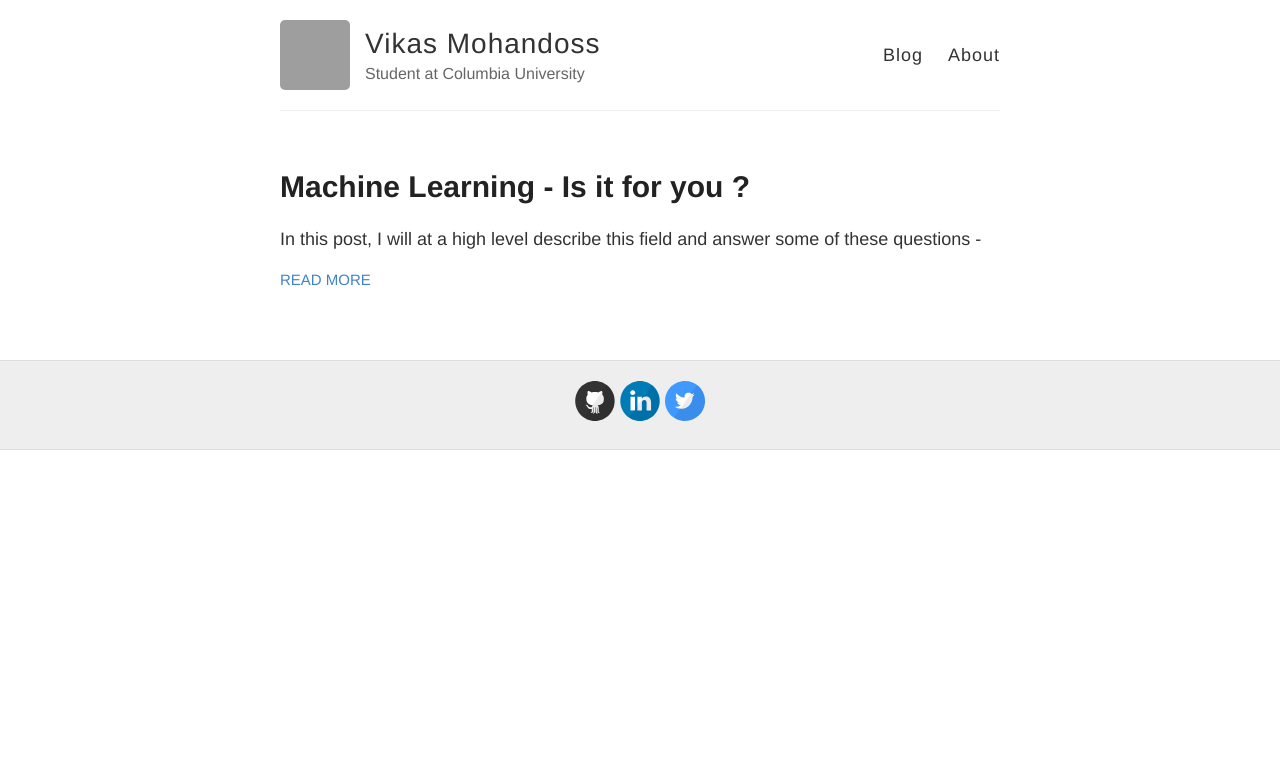
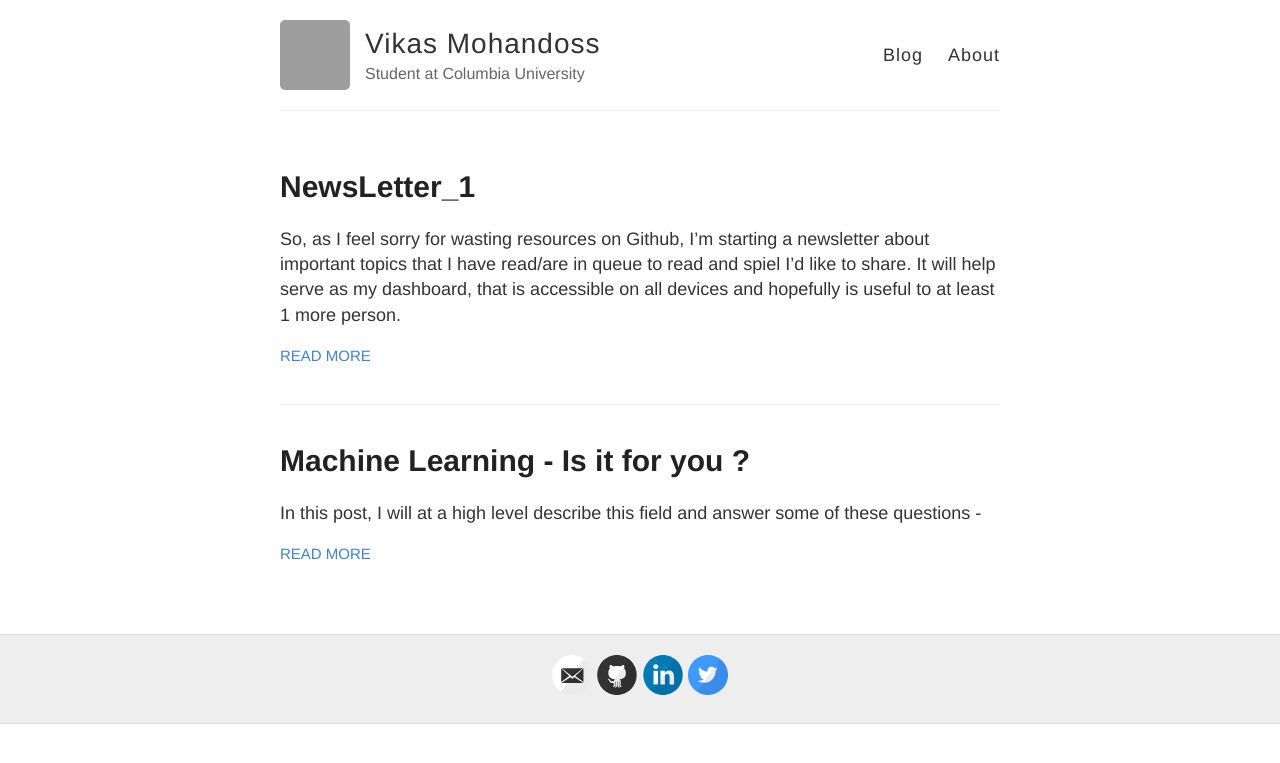
Before and after one commit to VikasMohandoss/VikasMohandoss.github.io, a Jekyll site: the page built from index.html, in a window 1280 px wide. Shown: the top 763 px of the page. Built offline with Jekyll 4.4.1, drawn with Linux system fonts in a browser that asks for light colours; part of the change alters nothing that is shown; grey boxes are pictures that could not be loaded.

Commit message:
NewsLetter_1

```diff
--- a/_config.yml
+++ b/_config.yml
@@ -18,7 +18,7 @@ avatar: https://avatars2.githubusercontent.com/u/10044369?v=3&s=400
 # Includes an icon in the footer for each username you enter
 footer-links:
   dribbble:
-  email:
+  email: vikasmohandoss@gmail.com
   facebook:
   flickr:
   github: VikasMohandoss
--- a/_layouts/default.html
+++ b/_layouts/default.html
@@ -1,5 +1,6 @@
 <!DOCTYPE html>
 <html>
+<script type="text/javascript" src="http://cdn.mathjax.org/mathjax/latest/MathJax.js?config=TeX-AMS-MML_HTMLorMML"></script>
   <head>
     <title>{% if page.title %}{{ page.title }} – {% endif %}{{ site.name }} – {{ site.description }}</title>
 
--- /dev/null
+++ b/_posts/2017-6-25-NewsLetter1.md
@@ -0,0 +1,52 @@
+---
+layout: post
+comments: true
+title: NewsLetter_1
+---
+
+So, as I feel sorry for wasting resources on Github, I'm starting a newsletter about important topics that I have read/are in queue to read and spiel I'd like to share. It will help serve as my dashboard, that is accessible on all devices and hopefully is useful to at least 1 more person.
+
+June-July 2017
+
+NewsLetter
+
+AI -
+
+1. Yaov Goldberg and Yann LeCunn's popcorn consuming take on ArXiv and the publicity(false?) of neural nets - https://medium.com/@yoav.goldberg/an-adversarial-review-of-adversarial-generation-of-natural-language-409ac3378bd7, https://www.facebook.com/yann.lecun/posts/10154498539442143, https://medium.com/@yoav.goldberg/a-response-to-yann-lecuns-response-245125295c02
+2. SELU Activation Function that helps self normalize neural nets - https://arxiv.org/pdf/1706.02515.pdf. Fun Note : One of the authors - Hochreiter published a paper on LSTM in 1997. (I really do not know my target audience, so forgive me)
+3. All developers calling, Google's in-house object detection system is now open sourced. Yes! until of course free trial runs out... I miss the old days when I could build local models and feel smug about accuracy. (And, I didn’t have to pay!)
+4. Neural Network inception by Christopher Google Nolan
+https://research.googleblog.com/2017/05/using-machine-learning-to-explore.html
+5. Speaking of neural nets, there is now one to rule the world. - https://arxiv.org/pdf/1706.05137.pdf
+I wish there were more details in the paper. Deep Learning papers are always so obscure. (Are they written by neural nets?)
+
+Systems -
+
+1. Chandler Carruth is a funny guy. Loved his video on Algorithms for efficiency and data structures for performance - https://www.youtube.com/watch?v=fHNmRkzxHWs&t=3586s, compiler
+2. Another Chandler Carruth video on compiler optimization - https://www.youtube.com/watch?v=FnGCDLhaxKU
+3. A look into Google's TPU - https://cloud.google.com/blog/big-data/2017/05/an-in-depth-look-at-googles-first-tensor-processing-unit-tpu
+4. Mike Acton on data oriented design. Haven’t seen it yet but have heard excellent reviews - https://www.youtube.com/watch?v=rX0ItVEVjHc
+5. Also currently reading a book - Parallel Computing for data science by Norman Matloff. Highly recommend it thus far. (Will touch upon this again on completion).
+
+In a land far far away -
+
+1. Elon Musk's plan to conquer Mars - http://online.liebertpub.com/doi/pdf/10.1089/space.2017.29009.emu
+
+Personal -
+
+LinkedLists are so bad! Never use them if you care about performance.
+They mess up cache access. Simple Stat - 3B cycles per second on one of my processors(Wow!), 50% of that time is on I/O (Damn!). Efficient Algorithms -> Better data structures -> Better caching -> Faster data access from memory -> Happy Life, unless of course you can afford clusters in which case, please ignore this. Debugging performance bottlenecks is hard. Machine Learning is hard.
+
+Took part in the T-mobil Big Data hackathon (March 2017) and made an application that automatically tags photos and uploads to Instagram based on object detection and location features. I love solving laziness. Now, only if I can get myself to use social media and upload these damn pictures so they can get tagged. - https://www.youtube.com/watch?v=qEaGuX18sz4&t=27s
+
+Took part in AI++ Weekend (April 2017) and made an anomaly detection system that checks for trends in mixture of data sources and reports if the end user has anything to be worried/excited about. This project was harder than I first thought. Someone, please donate some cloud credits.
+
+Took part in Global AI Hackathon (June 2017) and made a music player that receives live video feed from camera input and detects the surrounding environment to choose the right song to play from spotify. It then gauges audience engagement and perception and changes songs accordingly. I really need to address the infrastructure to process frames as we had some performance lag. Also, excited to start training the model to see what it does! - https://www.youtube.com/watch?v=-kjTLG0EA5E&feature=youtu.be
+
+Suggestions to improve on features will be nice :). I will open source the code, once I clean up.
+
+Visited NYC, Miami, Orlando, Los Angeles and San Jose in the space of 3 weeks courtesy of graduation ceremony at Columbia University (I am apparently a Master now with my degree), a guide to the United States for my parents and other family reasons.
+
+Random thought of the day –
+
+Data really is the new oil. When do/did the wars begin?
--- a/about.md
+++ b/about.md
@@ -4,12 +4,11 @@ title: About
 permalink: /about/
 ---
 
-I am in graduate school studying Computer Science with a focus in Machine Learning.
+I am an Engineer at Microsoft. I studied CS at NITK Surathkal (https://en.wikipedia.org/wiki/National_Institute_of_Technology,_Karnataka) and then attended Columbia University (https://en.wikipedia.org/wiki/Columbia_University) to learn Machine Learning to make machines learn. (Say that fast and on repeat).
 
 ### More Information
 
-I hope to help humans achieve more with technology. I enjoy psychology and hope to uncover the secrets of the human mind. I also like to dream and get philosophical about life. I love football and am an avid follower of Chelsea FC. I want to travel the world as it is fun and broadens my perspective.  I do not like boredom and my passion is to not get bored and be productive while I'm at it. In this blog, I write about whatever I feel like getting out of my head and if I feel that the content would be relevant to at least x number of people, where x is 1+number of people I know.
-
+Right now, I hope to help make useful software more inteligent and fast but not intrusive. Eventually, I hope to uncover the secrets of the human mind and enhance its capabilites. I have loved Chelsea FC for 12 years for reasons unkown (Hence, my long term goal). I really really want to win my Fantasy Premier League Mini-League every season. In this blog, you may encounter sudden inactivity and typos and I apologize beforehand. I will push content if I feel that it would be relevant to at least x number of people, where x is > 1
 ### Contact me
 
 [vikasmohandoss@gmail.com](mailto:email@domain.com)
```
Also changed, not shown: 7 other files.
